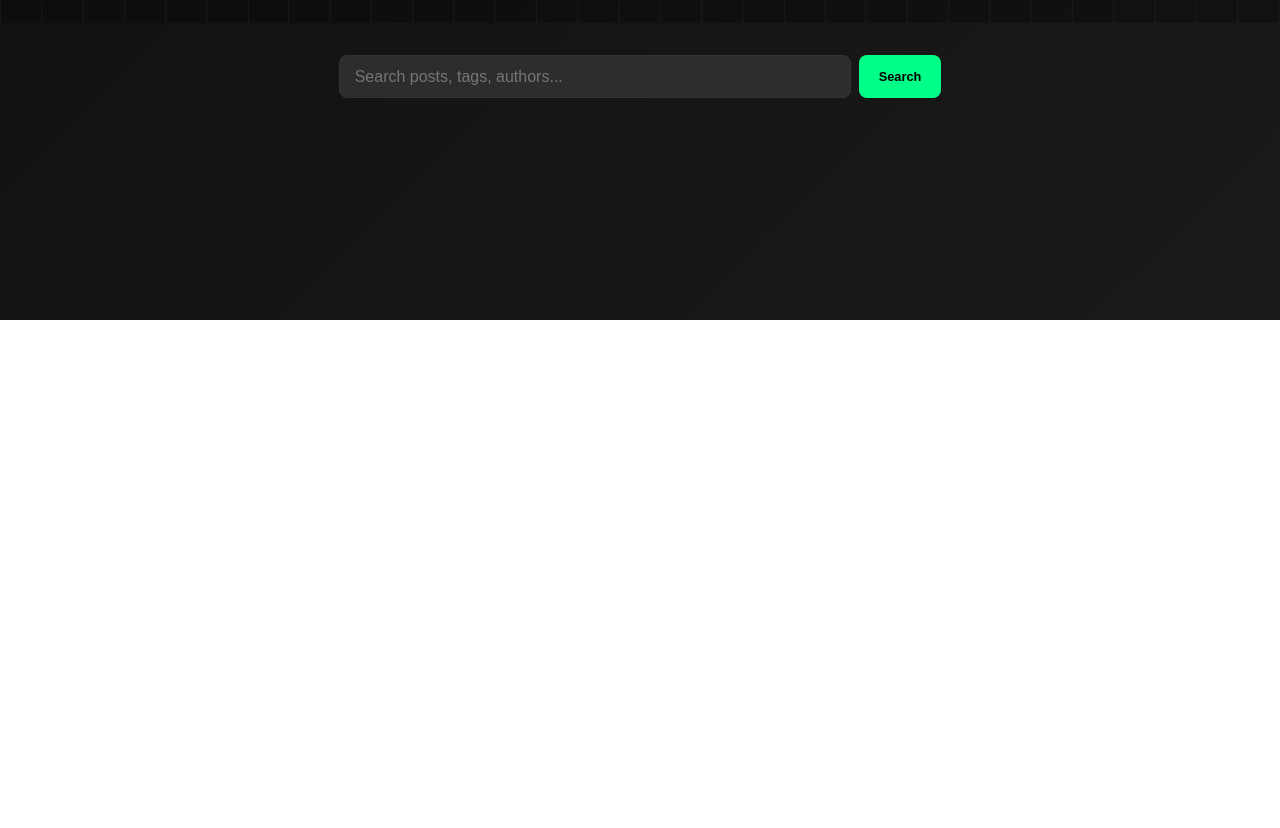
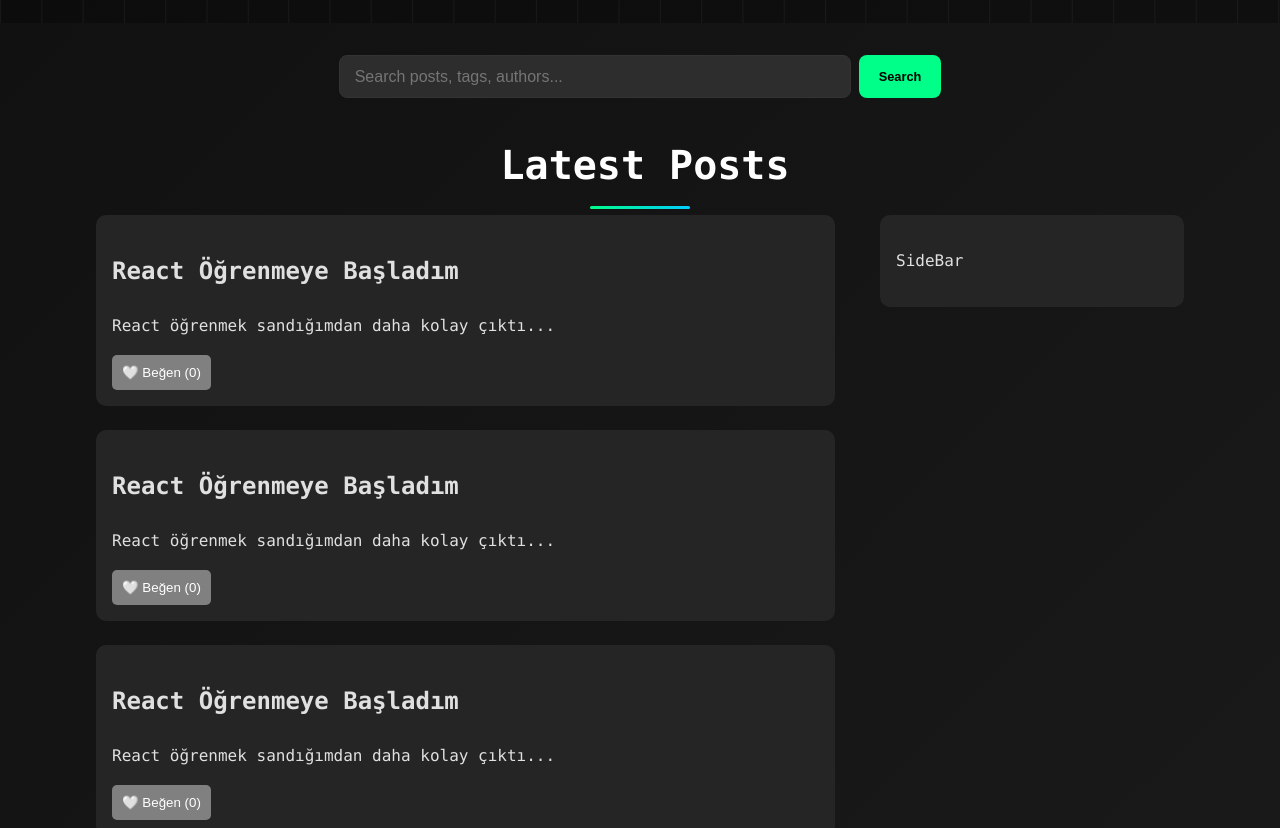
Before and after one commit to fatihkayaci/react-blog-platform, a React (Create React App) app: page / in a window 1280 px wide. Shown: the part 480-1308 px from the top of the page. Before the commit the page ends 800 px from the top, so only its background shows below. Built offline with nearby package versions, Linux system fonts and the light colour scheme.

Commit message:
- Blog card, blog list, category sidebar defined - CSS s adjusted

```diff
--- a/src/App.css
+++ b/src/App.css
@@ -13,6 +13,22 @@ p {
   margin-inline-start: 0px;
   margin-inline-end: 0px;
   unicode-bidi: isolate;
+}
+/* Scrollbar'ın genel stili */
+::-webkit-scrollbar {
+  width: 8px;
+  height: 8px;
+}
+::-webkit-scrollbar-track {
+  background: #1c1b1b;
+}
+::-webkit-scrollbar-thumb {
+    background: #333333;
+    border-radius: 10px;
+}
+/* Scrollbar tutamacına hover efekti */
+::-webkit-scrollbar-thumb:hover {
+    background: #00ff88;
 }
 /* header components */
 header {
@@ -188,3 +204,72 @@ nav a:hover {
   background-color: #00cc70;
 }
 /* search components */
+
+/* BlogSection components */
+
+.section-title{
+  font-size: 2.5rem;
+  font-weight: bold;
+  margin-bottom: 1rem;
+  color: #ffffff;
+  padding-left: 10px;
+  text-align: center;
+  position: relative;
+}
+.section-title::after{
+  content: "";
+  position: absolute;
+  bottom: -10px;
+  left: 50%;
+  transform: translateX(-50%);
+  width: 100px;
+  height: 3px;
+  background: linear-gradient(45deg, #00ff88, #00ccff);
+  border-radius: 2px;
+}
+.main-content{
+  display: flex;
+  flex-direction: row;
+  justify-content: space-between;
+  gap: 2rem;
+  width: 85%;
+  margin: 0 auto 3rem;
+}
+/* blog list */
+.blog-list{
+  display: flex;
+  width: 65%;
+  flex-direction: column;
+  gap: 1.5rem;
+}
+/* blog list */
+
+/* blog card */
+.blog-card{
+  transform: scale(1);
+  transition: all 0.4s ease;
+  width: 100%;
+  height: fit-content;
+  background-color: rgb(38, 37, 37);
+  border-radius: 10px;
+  padding: 1rem;
+}
+.blog-card:hover{
+  transform: scale(1.05);
+  box-shadow: 0 4px 15px rgba(0, 255, 136, 0.3);
+  border: 1px solid #00ff88;
+}
+/* blog card */
+
+/* sidebar section */
+.sidebar-section{
+  width: 25%;
+  background-color: rgb(38, 37, 37);
+  border-radius: 10px;
+  padding: 1rem;
+  height: fit-content;
+}
+/* sidebar section */
+
+
+/* BlogSection components */
--- a/src/App.js
+++ b/src/App.js
@@ -2,15 +2,17 @@ import './App.css';
 import Header from './components/Header';
 import Hero from './components/Hero';
 import SearchSection from './components/SearchSection';
+import BlogSection from './components/BlogSection';
 import BlogCard from './components/BlogCard';
 
 function App() {
   return (
     <div className="App">
       <Header/>
-      <main>
-        <Hero/>
-        <SearchSection/>
+      <Hero/>
+      <SearchSection/>
+      <main className="blog-section">
+        <BlogSection/>
       </main>
     </div>
   );
--- /dev/null
+++ b/src/components/BlogList.js
@@ -0,0 +1,12 @@
+import BlogCard from './BlogCard';
+function BlogList() {
+    return (
+        <div className="blog-list">
+            <BlogCard />
+            <BlogCard />
+            <BlogCard />
+            <BlogCard />
+        </div>
+    );
+}
+export default BlogList;
--- /dev/null
+++ b/src/components/BlogSection.js
@@ -0,0 +1,17 @@
+import BlogList from './BlogList';
+import SideBar from './SideBar';
+
+function BlogSection() {
+    return(
+        <div className="container">
+            <h2 className="section-title">Latest Posts</h2>
+
+            <div className="main-content">
+                <BlogList/>
+                <SideBar/>
+            </div>
+        </div>
+    )
+}
+
+export default BlogSection;
--- /dev/null
+++ b/src/components/SideBar.js
@@ -0,0 +1,8 @@
+function SideBar() {
+  return (
+    <div className="sidebar-section">
+      <p>SideBar</p>
+    </div>
+  );
+}
+export default SideBar;
```
